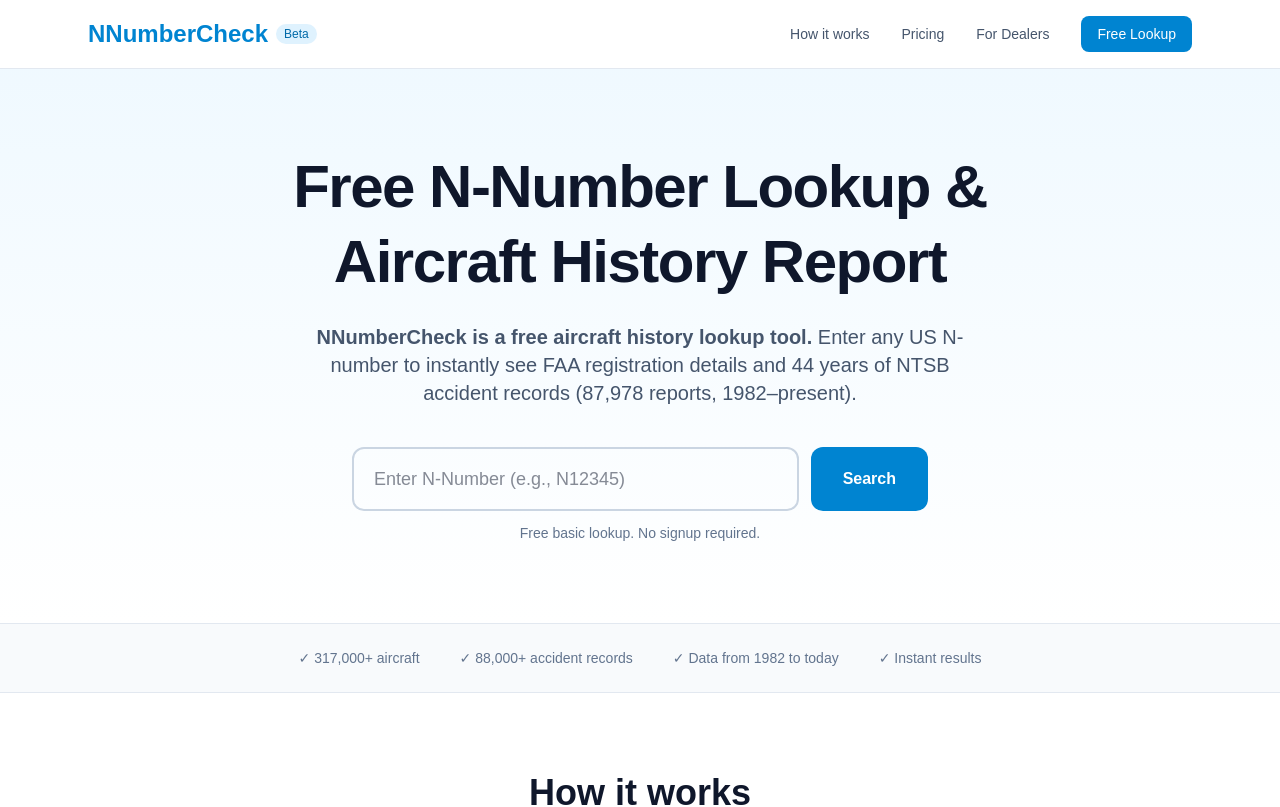
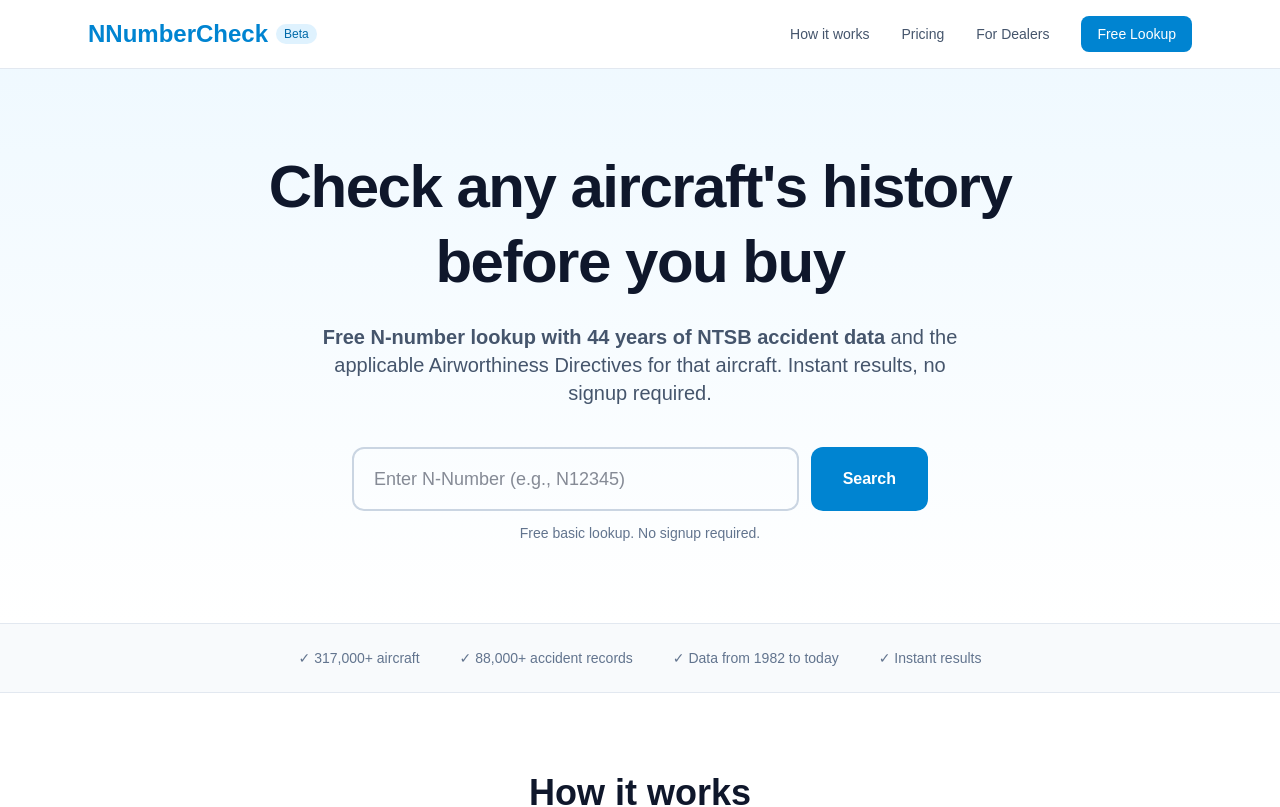
Before and after one commit to devsecsuite-rgb/nnumbercheck-v2, a Next.js app: page / in a window 1280 px wide. Shown: the top 807 px of the page. Built offline with nearby package versions, Linux system fonts and the light colour scheme.

Commit message:
Sharpen homepage hero for buyer-focused positioning

```diff
--- a/app/page.tsx
+++ b/app/page.tsx
@@ -126,15 +126,15 @@ export default function Home() {
       {/* Hero — Answer-first H1 and subtitle for AI extractability */}
       <section className="bg-gradient-to-b from-sky-50 to-white">
         <div className="max-w-4xl mx-auto px-6 py-20 text-center">
-          <h1 className="text-4xl md:text-6xl font-bold tracking-tight text-slate-900 leading-tight">
-            Free N-Number Lookup &amp; Aircraft History Report
+        <h1 className="text-4xl md:text-6xl font-bold tracking-tight text-slate-900 leading-tight">
+            Check any aircraft&apos;s history before you buy
           </h1>
           <p className="mt-6 text-lg md:text-xl text-slate-600 max-w-2xl mx-auto">
             <strong>
-              NNumberCheck is a free aircraft history lookup tool.
+              Free N-number lookup with 44 years of NTSB accident data
             </strong>{' '}
-            Enter any US N-number to instantly see FAA registration details and
-            44 years of NTSB accident records (87,978 reports, 1982–present).
+            and the applicable Airworthiness Directives for that aircraft.
+            Instant results, no signup required.
           </p>
 
           {/* Search Box */}
```
